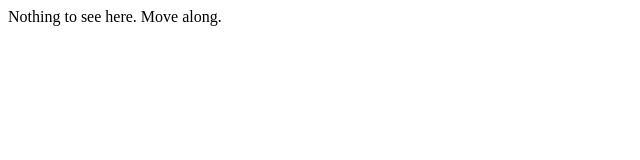
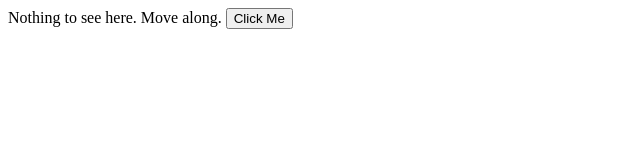
Before and after one commit to Xerxes0198/ServoController, a plain HTML site: page HTMLInterface/index.html in a window 1280 px wide. Shown: the whole page, without its empty margins (0-640 px from the left). Drawn offline with Linux system fonts and the light colour scheme.

Commit message:
Test Update
Test Update

```diff
--- a/HTMLInterface/index.html
+++ b/HTMLInterface/index.html
@@ -5,5 +5,6 @@
 
 	<body>
 		Nothing to see here. Move along.
+		<button id="testBtn"> Click Me </button>
 	</body>
 </html>
```
